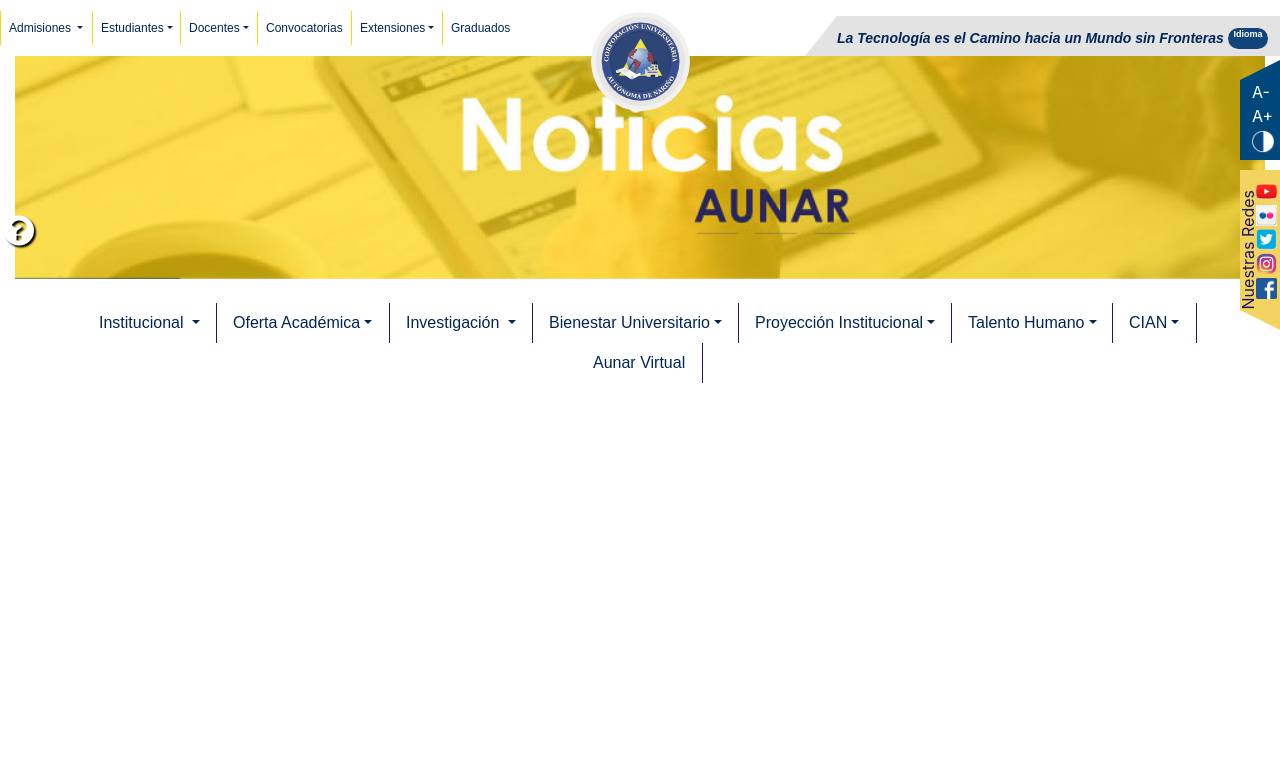
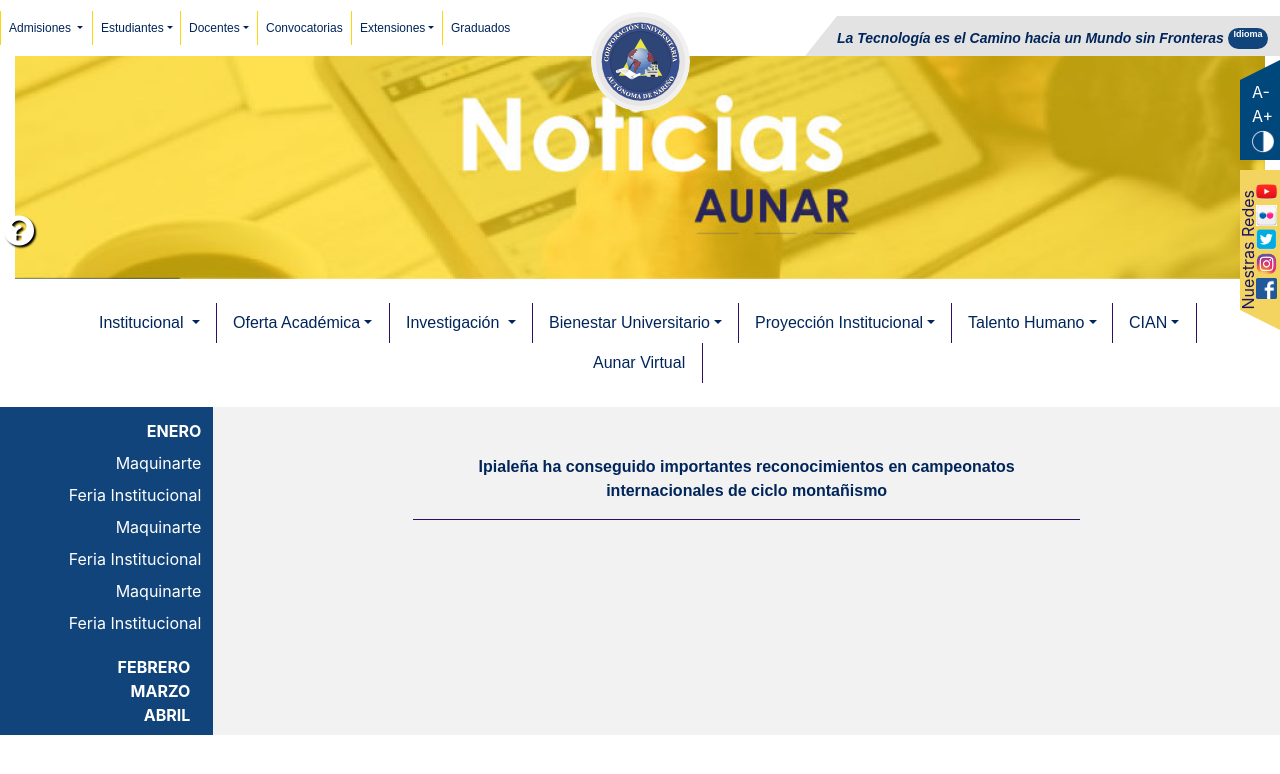
Before and after one commit to julianrodri11/aunar, a PHP site: page /portal-noticias-aunar.php in a window 1280 px wide. Shown: the top 774 px of the page. Run offline with PHP 8.4, Linux system fonts and the light colour scheme.

Commit message:
noticias

```diff
--- a/portal-noticias-aunar.php
+++ b/portal-noticias-aunar.php
@@ -23,5 +23,33 @@
 		</div>
 		<?php include_once('secciones/menu2.php'); ?>
 
+		<div class="container-fluid">
+			<div class="row">
+				<div class="col-2 p-2 fondo-azul text-white">
+					<div class="col-12 p-1 text-right f-negrita">ENERO</div>
+					<div class="col-12 p-1 text-right">Maquinarte</div>
+					<div class="col-12 p-1 text-right">Feria Institucional</div>
+					<div class="col-12 p-1 text-right">Maquinarte</div>
+					<div class="col-12 p-1 text-right">Feria Institucional</div>
+					<div class="col-12 p-1 text-right">Maquinarte</div>
+					<div class="col-12 p-1 text-right">Feria Institucional</div>
+					<div class="col-12 p-1 text-right"></div>
+					<div class="col-12 p-1 text-right"></div>
+					<div class="col-12 text-right f-negrita">FEBRERO</div>
+					<div class="col-12 text-right f-negrita">MARZO</div>
+					<div class="col-12 text-right f-negrita">ABRIL</div>
+
+				</div>
+				<div class="col-10 p-lg-5 fondo-gris-c">
+					<div class="row d-flex justify-content-center fuente-institucional">
+						<div class="col-8 text-center f-negrita texto-azul border-bottom borde-azul pb-3">
+							Ipialeña ha conseguido importantes reconocimientos en campeonatos internacionales de ciclo montañismo
+						</div>
+						<div class="col-8"></div>
+					</div>
+				</div>
+			</div>
+		</div>
+
 	</body>
 </html>
```
